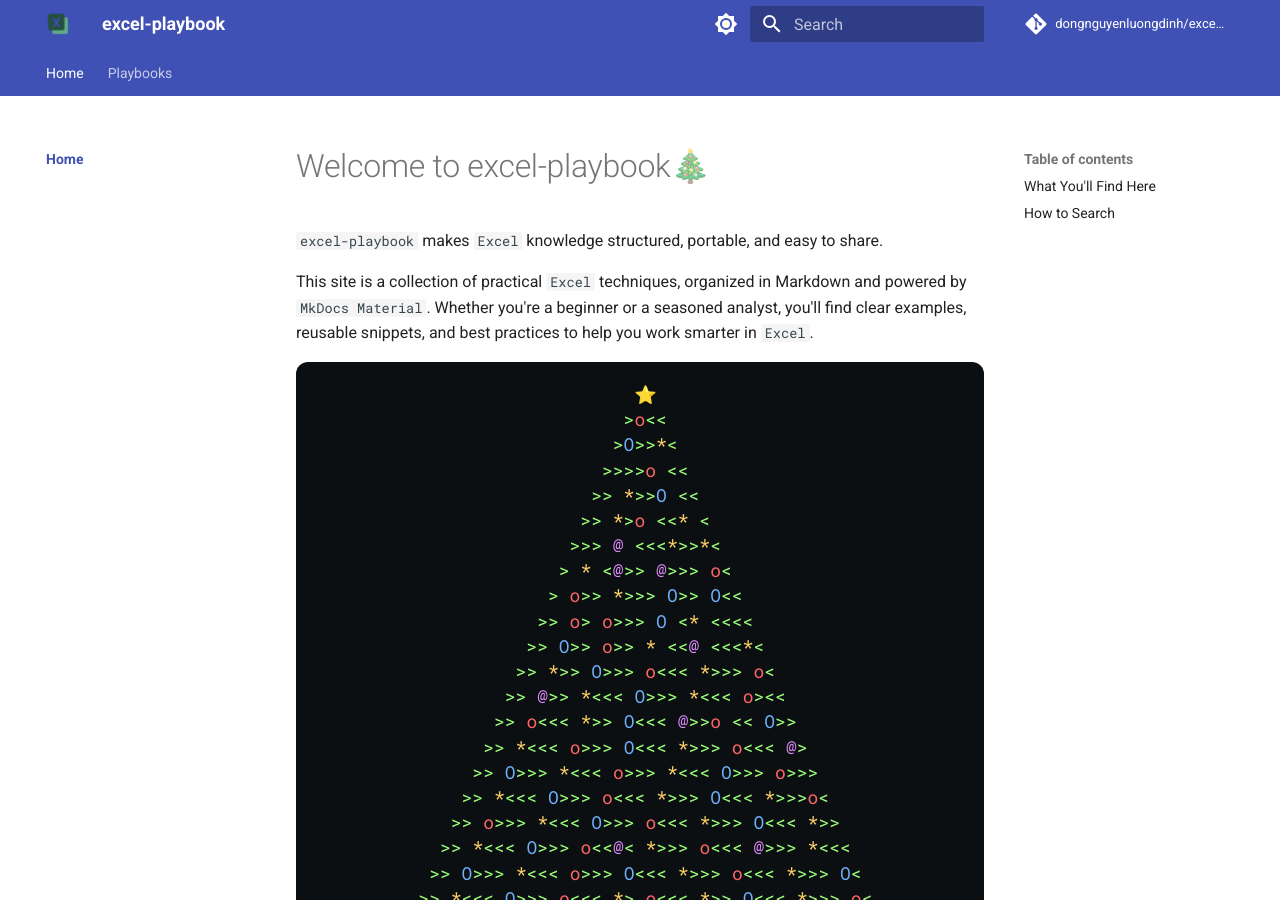
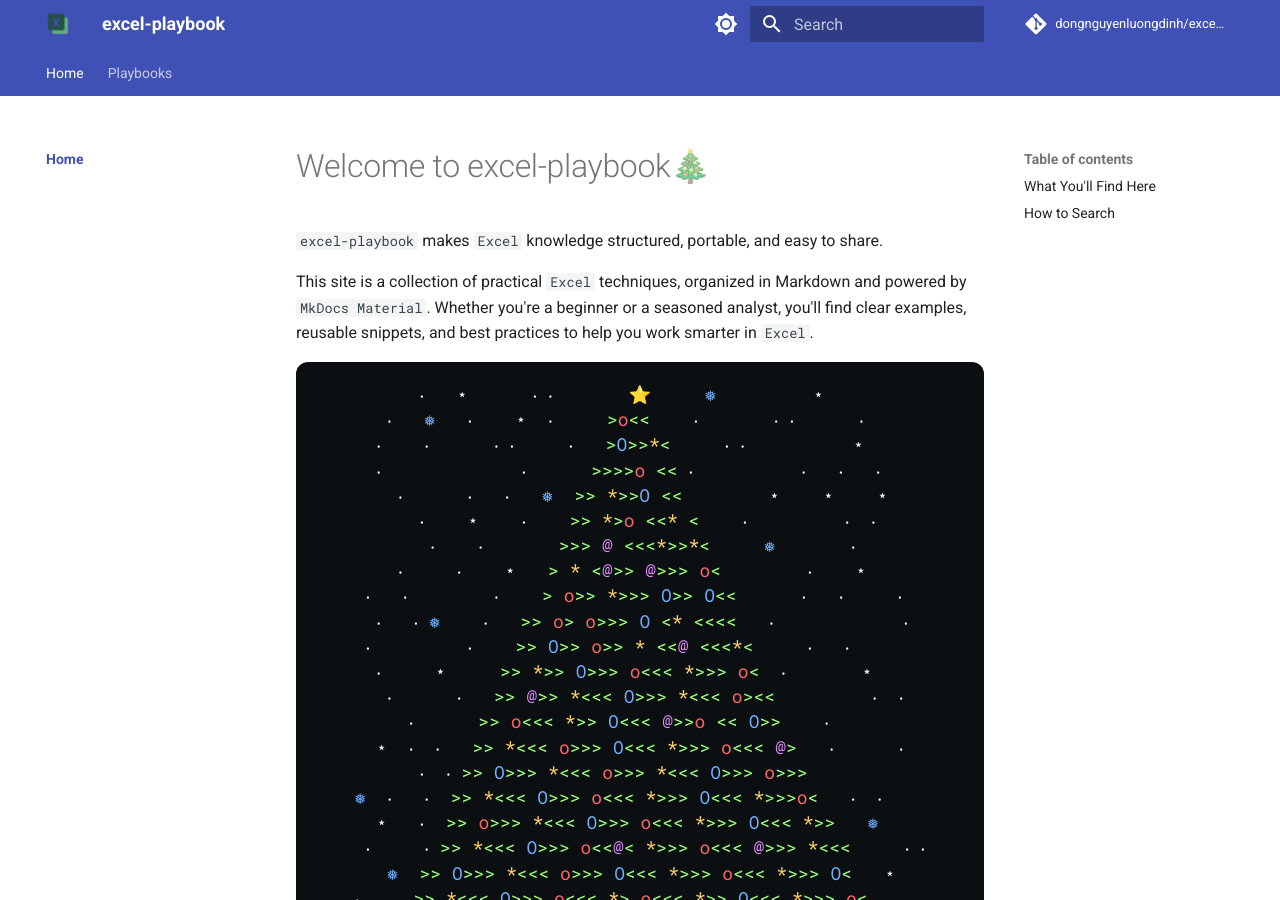
Before and after one commit to dongnguyenluongdinh/excel-playbook, an MkDocs documentation site: the page built from docs/index.md, in a window 1280 px wide and 900 px high. Built offline with MkDocs 1.6.1 and Material for MkDocs 9.7.7, drawn with Linux system fonts in a browser that asks for light colours; comment, search, counter and statistics services are not loaded.

Commit message:
add: snow on Christmas ASCII art

```diff
--- a/docs/assets/tree.css
+++ b/docs/assets/tree.css
@@ -32,5 +32,6 @@
 .tree-container .white { color: #e6f1ff; }
 
 .tree-container .sparkle {
-  filter: drop-shadow(0 0 0.4em rgba(255,255,255,0.7));
+  filter: drop-shadow(0 0 0.8em rgba(255,255,255,1))
+          drop-shadow(0 0 1.2em rgba(255,255,200,0.9));
 }
--- a/docs/assets/tree.js
+++ b/docs/assets/tree.js
@@ -1,33 +1,33 @@
 function initTree() {
   const lines = [
-    "                     ⭐",
-    "                    >o<<",
-    "                   >O>>*<",
-    "                  >>>>o <<",
-    "                 >> *>>O <<",
-    "                >> *>o <<* <",
-    "               >>> @ <<<*>>*<",
-    "              > * <@>> @>>> o<",
-    "             > o>> *>>> O>> O<<",
-    "            >> o> o>>> O <* <<<<",
-    "           >> O>> o>> * <<@ <<<*<",
-    "          >> *>> O>>> o<<< *>>> o<",
-    "         >> @>> *<<< O>>> *<<< o><<",
-    "        >> o<<< *>> O<<< @>>o << O>>",
-    "       >> *<<< o>>> O<<< *>>> o<<< @>",
-    "      >> O>>> *<<< o>>> *<<< O>>> o>>>",
-    "     >> *<<< O>>> o<<< *>>> O<<< *>>>o<",
-    "    >> o>>> *<<< O>>> o<<< *>>> O<<< *>>",
-    "   >> *<<< O>>> o<<@< *>>> o<<< @>>> *<<<",
-    "  >> O>>> *<<< o>>> O<<< *>>> o<<< *>>> O<",
-    " >> *<<< O>>> o<<< *> o<<< *>> O<<< *>>> o<",
-    "                   |     |",
-    "                /\\_/\\    |",
-    "           \\ 三( •.• )三  /  ",
-    "            \\ __|___|_⟆_/|",
-    "    __  _    |          ||____ __   _",
-    "     __    _ |          |  __  __",
-    "             |__________|"
+    "       ‧   ⋆      ‧ ‧       ⭐     ❅         ⋆         ",
+    "    ‧   ❅   ‧    ⋆  ‧     >o<<    ‧       ‧ ‧      ‧     ",
+    "   ‧    ‧      ‧ ‧     ‧   >O>>*<     ‧ ‧          ⋆      ",
+    "   ‧             ‧      >>>>o << ‧          ‧   ‧   ‧    ",
+    "     ‧      ‧   ‧   ❅  >> *>>O <<        ⋆    ⋆    ⋆   ",
+    "       ‧    ⋆    ‧    >> *>o <<* <    ‧         ‧  ‧     ",
+    "        ‧    ‧       >>> @ <<<*>>*<     ❅       ‧      ",
+    "     ‧     ‧    ⋆   > * <@>> @>>> o<        ‧    ⋆      ",
+    "  ‧   ‧        ‧    > o>> *>>> O>> O<<      ‧   ‧     ‧  ",
+    "   ‧   ‧ ❅    ‧   >> o> o>>> O <* <<<<   ‧            ‧",
+    "  ‧         ‧    >> O>> o>> * <<@ <<<*<     ‧   ‧       ",
+    "   ‧     ⋆     >> *>> O>>> o<<< *>>> o<  ‧       ⋆    ",
+    "    ‧      ‧   >> @>> *<<< O>>> *<<< o><<         ‧  ‧  ",
+    "      ‧      >> o<<< *>> O<<< @>>o << O>>    ‧         ",
+    "   ⋆  ‧  ‧   >> *<<< o>>> O<<< *>>> o<<< @>   ‧      ‧  ",
+    "       ‧  ‧ >> O>>> *<<< o>>> *<<< O>>> o>>>           ",
+    " ❅  ‧   ‧  >> *<<< O>>> o<<< *>>> O<<< *>>>o<   ‧  ‧    ",
+    "   ⋆   ‧  >> o>>> *<<< O>>> o<<< *>>> O<<< *>>   ❅     ",
+    "  ‧     ‧ >> *<<< O>>> o<<@< *>>> o<<< @>>> *<<<     ‧ ‧ ",
+    "    ❅  >> O>>> *<<< o>>> O<<< *>>> o<<< *>>> O<   ⋆   ",
+    " ‧     >> *<<< O>>> o<<< *> o<<< *>> O<<< *>>> o<      ",
+    "                        |     |                       ",
+    "                     /\\_/\\    |                     ",
+    "                \\ 三( •.• )三  /                     ",
+    "                 \\ __|___|_⟆_/|                      ",
+    "         __  _    |          ||____ __   _            ",
+    "          __    _ |          |  __  __                ",
+    "                  |__________|"
   ];
 
   const palette = {
@@ -37,6 +37,9 @@
     "O": "blue",
     "*": "yellow",
     "@": "magenta",
+    "❅": "blue",
+    "⋆": "white",
+    "‧": "white",
     "|": "white",
     "三": "white",
     "•": "white",
@@ -62,7 +65,7 @@
 
   el.innerHTML = lines.map(colorize).join("\n");
 
-  const sparkleChars = new Set(["o","O","*","@"]);
+  const sparkleChars = new Set(["o","O","*","@","⋆","❅","‧"]);
   function sparkle() {
     const ranges = el.querySelectorAll("span");
     for (let i = 0; i < 20; i++) {
```
